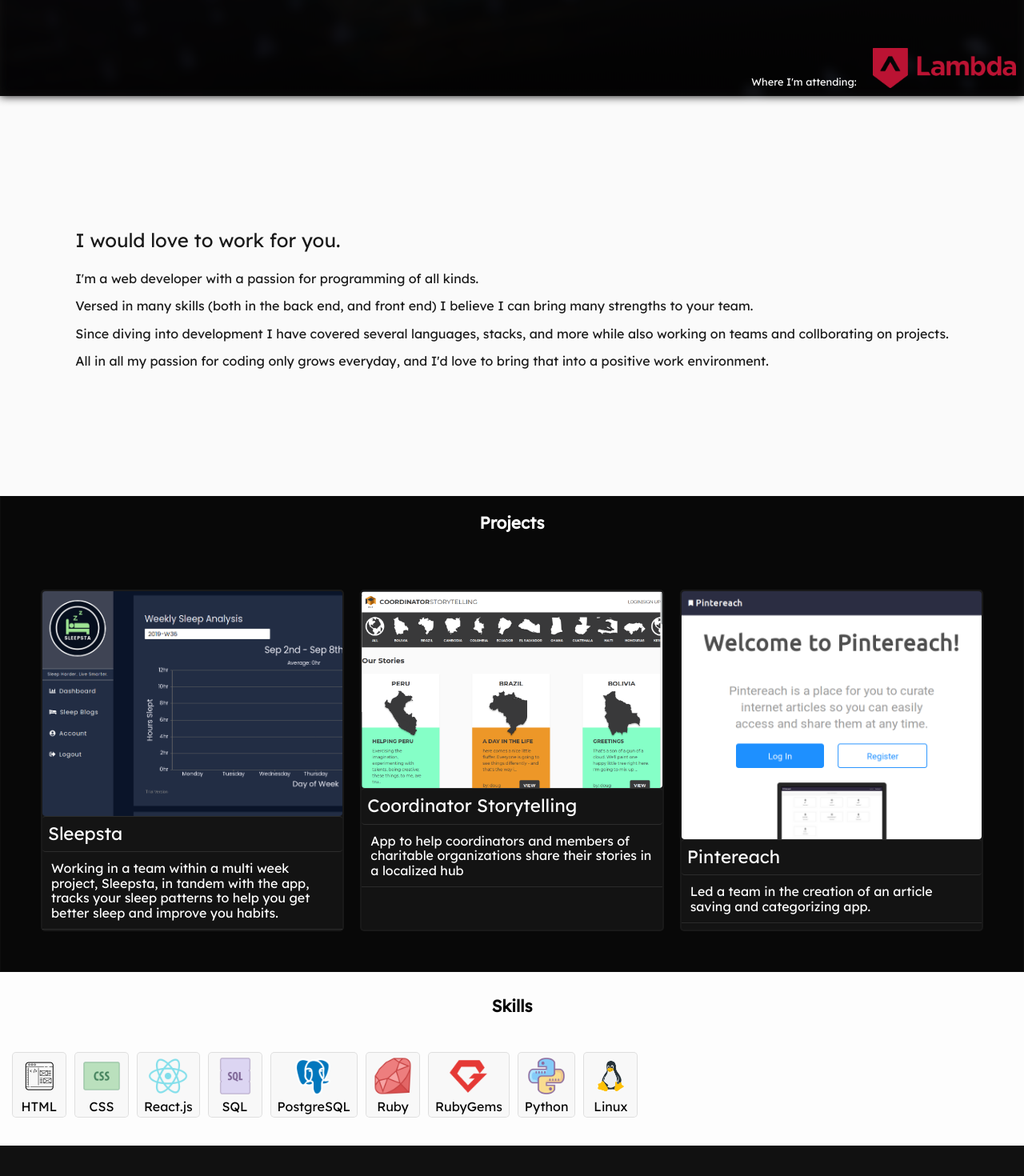
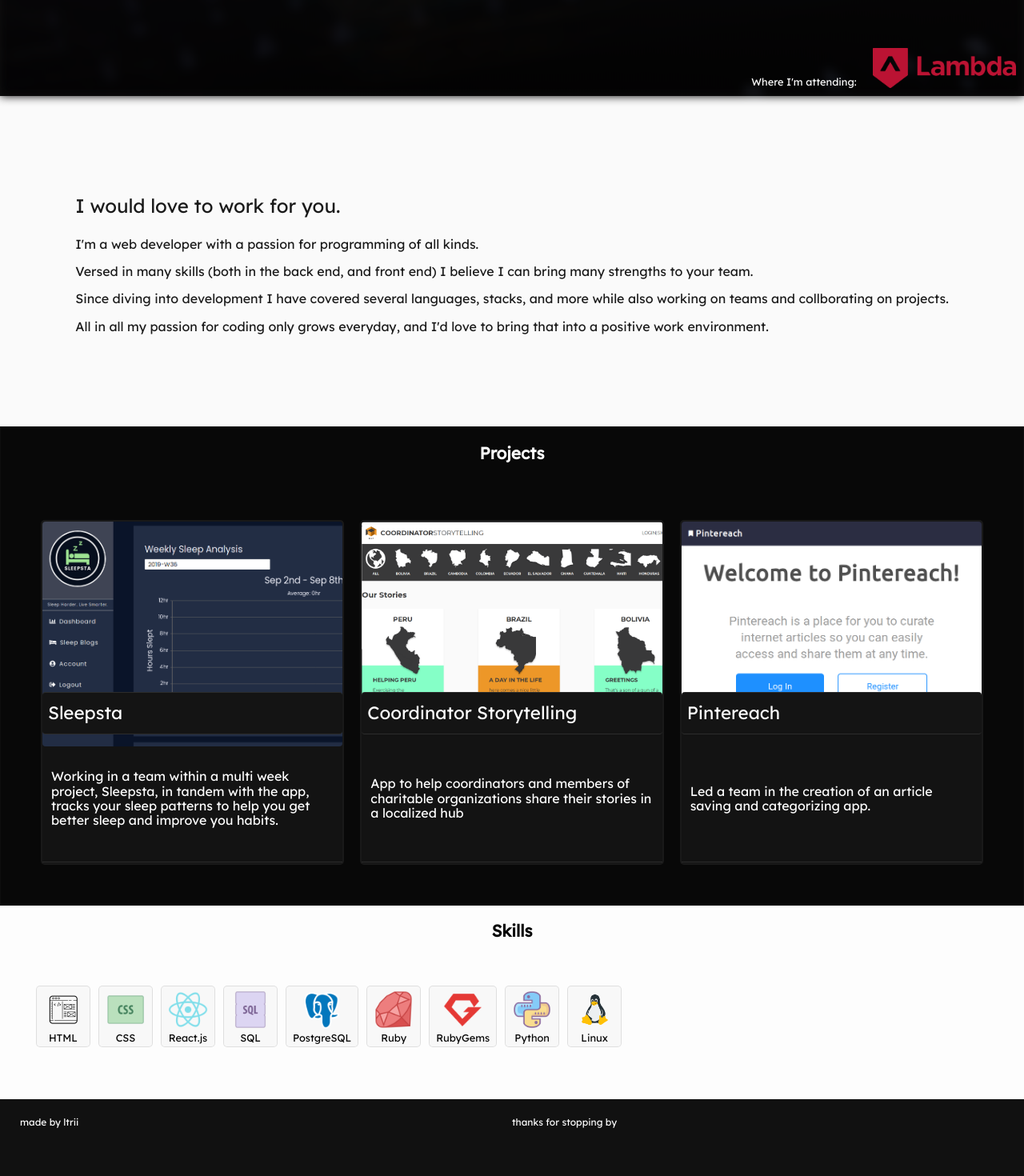
Before and after one commit to ltrii/port-ltrii, a React (Create React App) app: page / in a window 1280 px wide. Shown: the part 560-2030 px from the top of the page at 80% size. After the commit the page ends 1984 px from the top, so only its background shows below. Built offline with nearby package versions, Linux system fonts and the light colour scheme; a web font is replaced by a local one.

Commit message:
more cleanups

```diff
--- a/src/components/css/about.css
+++ b/src/components/css/about.css
@@ -3,12 +3,11 @@
     background-color: rgb(250, 250, 250);
     color: rgba(0,0,0,.9);
     width: 100%;
-    min-height: 500px;
     display: grid;
     align-items: center;
     justify-items: center;
     grid-template-columns: 1fr;
-    padding: 20px 10px;
+    padding: 100px 50px;
 }
 
 #abouttext {
@@ -19,22 +18,3 @@
 #bigText {
     font-size: 1.5em;
 }
-
-@media(max-width: 750px){
-    .about {
-        width: 100%;
-        display: flex;
-        flex-direction: column;
-        justify-content: center;
-        min-height: 450px;
-        box-sizing: border-box;
-    }
-
-    #abouttext {
-        color: red;
-    }
-
-    #bigText {
-        font-size: 1.5em;
-    }
-}
--- a/src/components/css/contact.css
+++ b/src/components/css/contact.css
@@ -2,7 +2,7 @@
     box-sizing: border-box;
     position: absolute;
     width: 100%;
-    background-color: rgba(0,0,0,.6);
+    background-color: rgba(0,0,0,.8);
     z-index: -2;
     border-bottom: 3px solid rgba(0, 0, 0, 0.89);
 }
@@ -90,7 +90,7 @@
     height: 65px;
     width: 100%;
     box-sizing: border-box;
-    background-color: rgba(0,0,0,.6);
+    background-color: rgba(0,0,0,.8);
 }
 
 #contactHeader {
--- a/src/components/css/content.css
+++ b/src/components/css/content.css
@@ -2,7 +2,6 @@
     background-color: rgb(253, 253, 253);
     color: rgb(5,5,5);
     width: 100%;
-    padding: 10px;
 }
 
 .skills h3 {
@@ -14,7 +13,7 @@
 .blurbHolder {
     display: flex;
     flex-wrap: wrap;
-    padding: 20px 0px;
+    padding: 30px 40px 60px 40px;
 }
 
 .blurb {
@@ -22,6 +21,7 @@
     flex-direction: column;
     justify-content: center;
     align-items: center;
+    font-size: 0.8em;
     justify-content: space-between;
     background-color: rgba(0, 0, 0, 0.021);
     border: 1px solid rgb(0,0,0,.1);
--- a/src/components/css/footer.css
+++ b/src/components/css/footer.css
@@ -4,8 +4,9 @@
     align-items: flex-end;
     box-sizing: border-box;
     padding: 15px 25px;
-    min-height: 75px;
+    min-height: 50px;
     width: 100%;
+    font-size: 0.75em;
 }
 
 .footer div {
--- a/src/components/css/projects.css
+++ b/src/components/css/projects.css
@@ -20,8 +20,9 @@
     border-radius: 5px;
     border: 2px solid rgba(255,255,255,.025);
     box-sizing: border-box;
-    display: flex;
-    flex-direction: column;
+    display: grid;
+    grid-template-columns: 1fr;
+    grid-template-rows: 50% 12.5% 37.5%;
 }
 
 .projCard #title {
@@ -49,12 +50,8 @@
 
 .projCard #img {
     width: 100%;
-    height: 100%;
     height: fit-content;
     overflow: hidden;
-    display: flex;
-    align-items: center;
-    justify-content: center;
 }
 
 .projCard img {
```
Also changed, not shown: src/assets/img/projects/coordinate.png, src/assets/img/projects/pinter.png.
